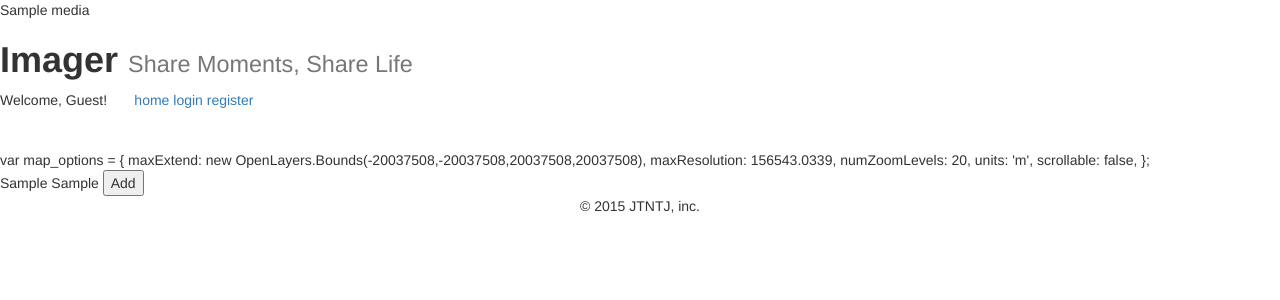
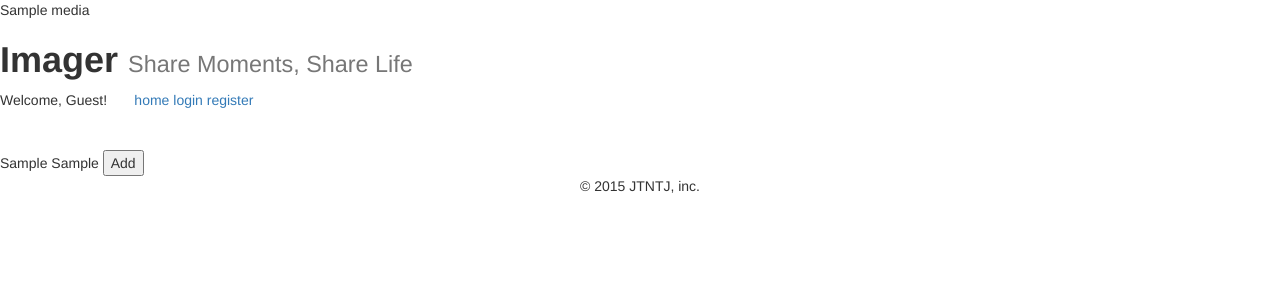
Before and after one commit to tpeek/django-imager, a Django app: template imagersite/imager_images/templates/add_photo.html in a window 1280 px wide. Shown: the top 300 px of the page. Run offline with Django 3.2, Linux system fonts and the light colour scheme; the template is opened without the code that fills it: most values are stand-ins (such as "Sample title", 1, 10 or a date in 2020); parts of the project's set-up code (start-up, migrations or seed data) failed here and were passed over; some libraries are stand-ins or nearby versions.

Commit message:
fixed template

```diff
--- a/imagersite/imager_images/templates/add_photo.html
+++ b/imagersite/imager_images/templates/add_photo.html
@@ -7,18 +7,6 @@
 
     {% load staticfiles %}
 
-
-{% block map_options %}
-var map_options = {
-    maxExtend: new OpenLayers.Bounds(-20037508,-20037508,20037508,20037508),
-    maxResolution: 156543.0339,
-    numZoomLevels: 20,
-    units: 'm',
-    scrollable: false,
-};
-{% endblock %}
-
-
 <form action="{% url 'add_photo' %}" method="post" enctype="multipart/form-data">
     {% csrf_token %}
     {{ form1 }}
```
